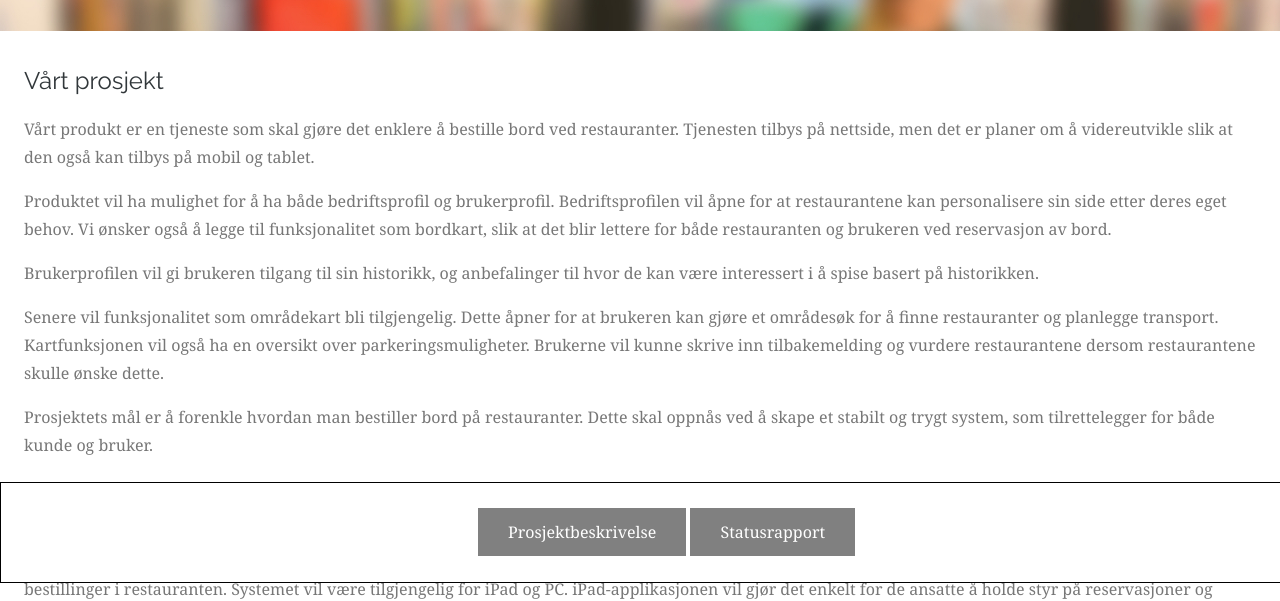
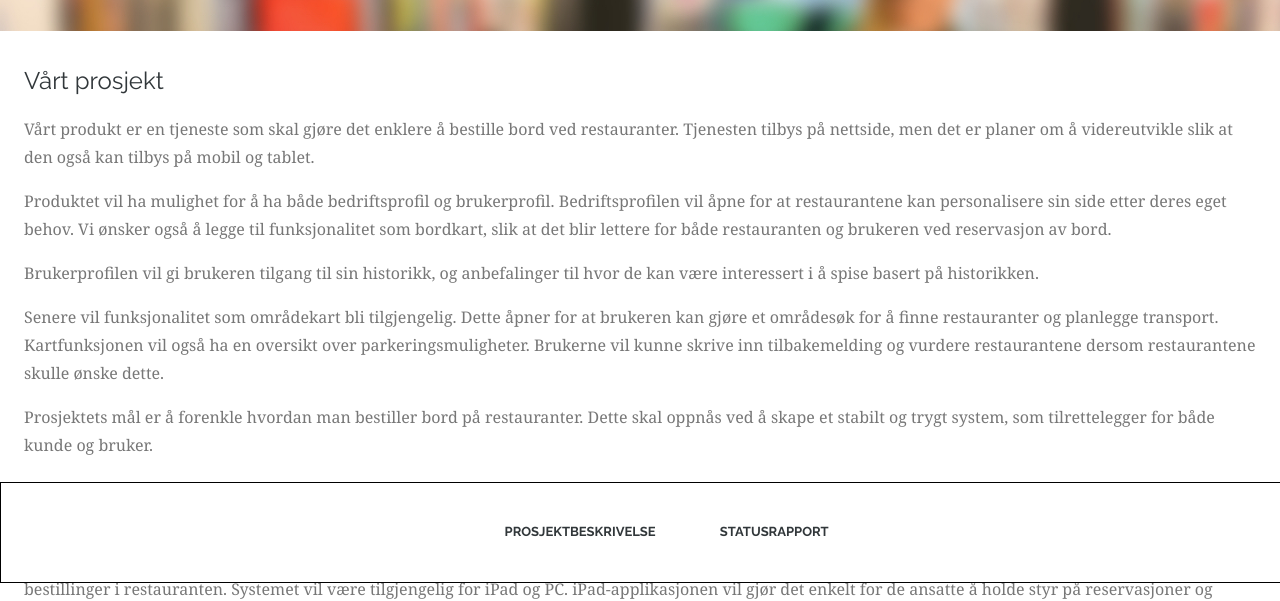
Before and after one commit to h584979/ING102, a plain HTML site: page prosjekt.html in a window 1280 px wide. Shown: the part 217-818 px from the top of the page. Drawn offline with Linux system fonts and the light colour scheme.

Commit message:
fix styling footer

```diff
--- a/css/style.css
+++ b/css/style.css
@@ -159,14 +159,18 @@ input {
 /* Link og sticky boks */
 
 .linkButton {
-    background-color: grey;
-    color: white !important;
+    color: #31373a !important;
     padding: 10px 30px;
     display: inline-block;
+
+    font-size: 13px;
+    font-weight: 700;
+    text-transform: uppercase;
+    font-family: "Raleway", sans-serif;
 }
 
 .linkButton:hover {
-    color: lightgrey !important;
+    color: red !important;
 }
 
 .stickyBox {
```
